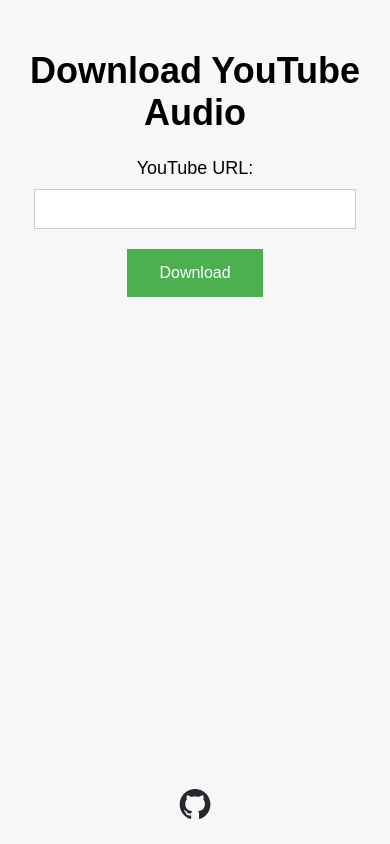
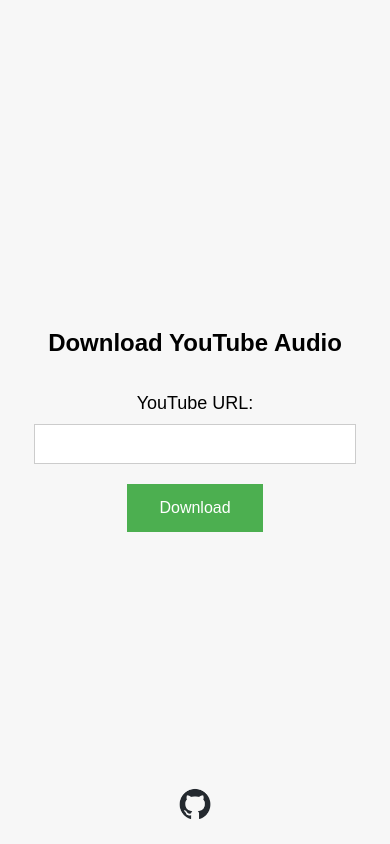
Before and after one commit to mochiron-desu/yt-music-downloader, a Flask app: page / in a window 390 px wide. Run offline with Flask 3, Linux system fonts and the light colour scheme.

Commit message:
Updated index.html
- Centered the content vertically on mobile screens using flexbox.
- Adjusted font sizes and input field widths for different screen sizes using media queries.
- Improved mobile responsiveness.

```diff
--- a/templates/index.html
+++ b/templates/index.html
@@ -14,10 +14,13 @@
             text-align: center;
             margin: 0;
             padding: 0;
+            display: flex;
+            flex-direction: column;
+            justify-content: center;
+            height: 100vh;
         }
 
         h1 {
-            margin-top: 50px;
             font-size: 36px;
         }
 
@@ -30,7 +33,8 @@
         }
 
         input[type="text"] {
-            width: 300px;
+            width: 80%;
+            max-width: 300px;
             padding: 10px;
             font-size: 16px;
             border: 1px solid #ccc;
@@ -60,6 +64,25 @@
             left: 50%;
             transform: translateX(-50%);
         }
+
+        /* Responsive styles */
+        @media screen and (max-width: 768px) {
+            h1 {
+                font-size: 28px;
+            }
+            input[type="text"] {
+                width: 90%;
+            }
+        }
+
+        @media screen and (max-width: 480px) {
+            h1 {
+                font-size: 24px;
+            }
+            input[type="text"] {
+                width: 100%;
+            }
+        }
     </style>
 </head>
 
```
